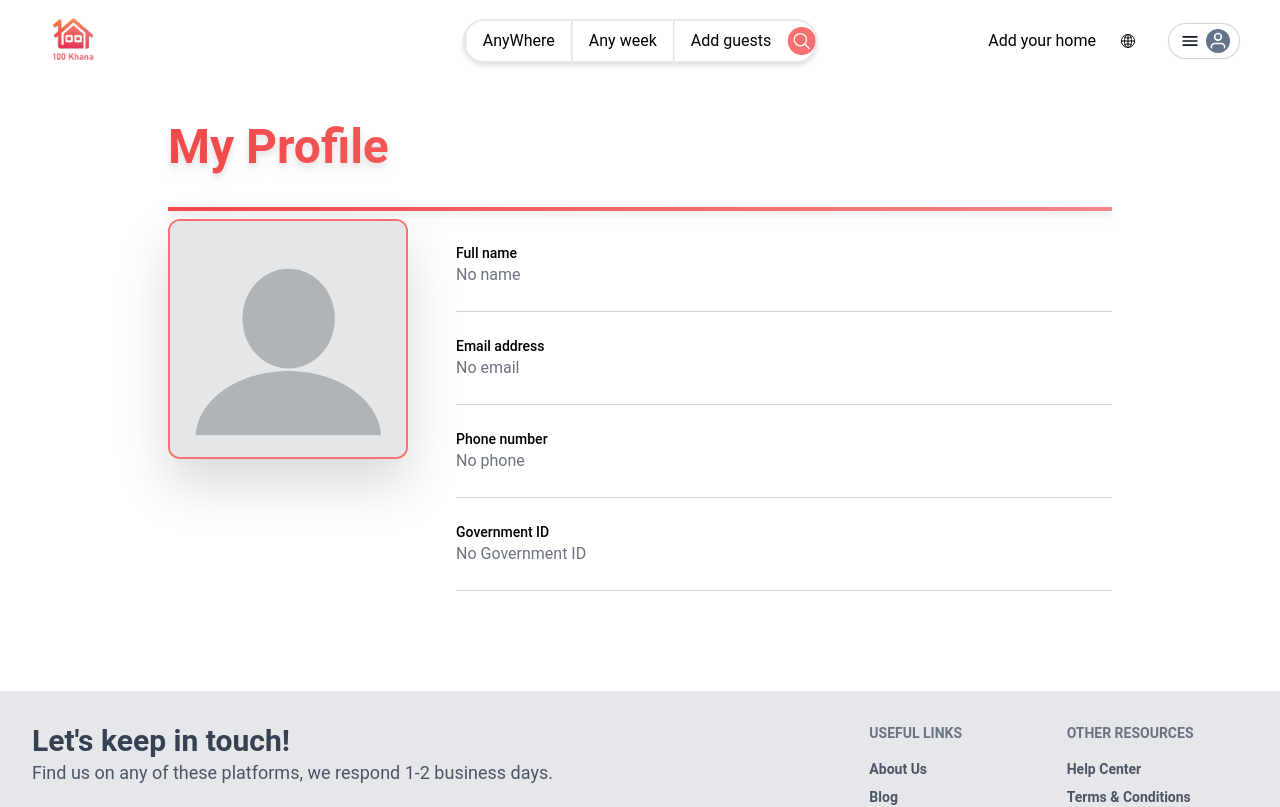
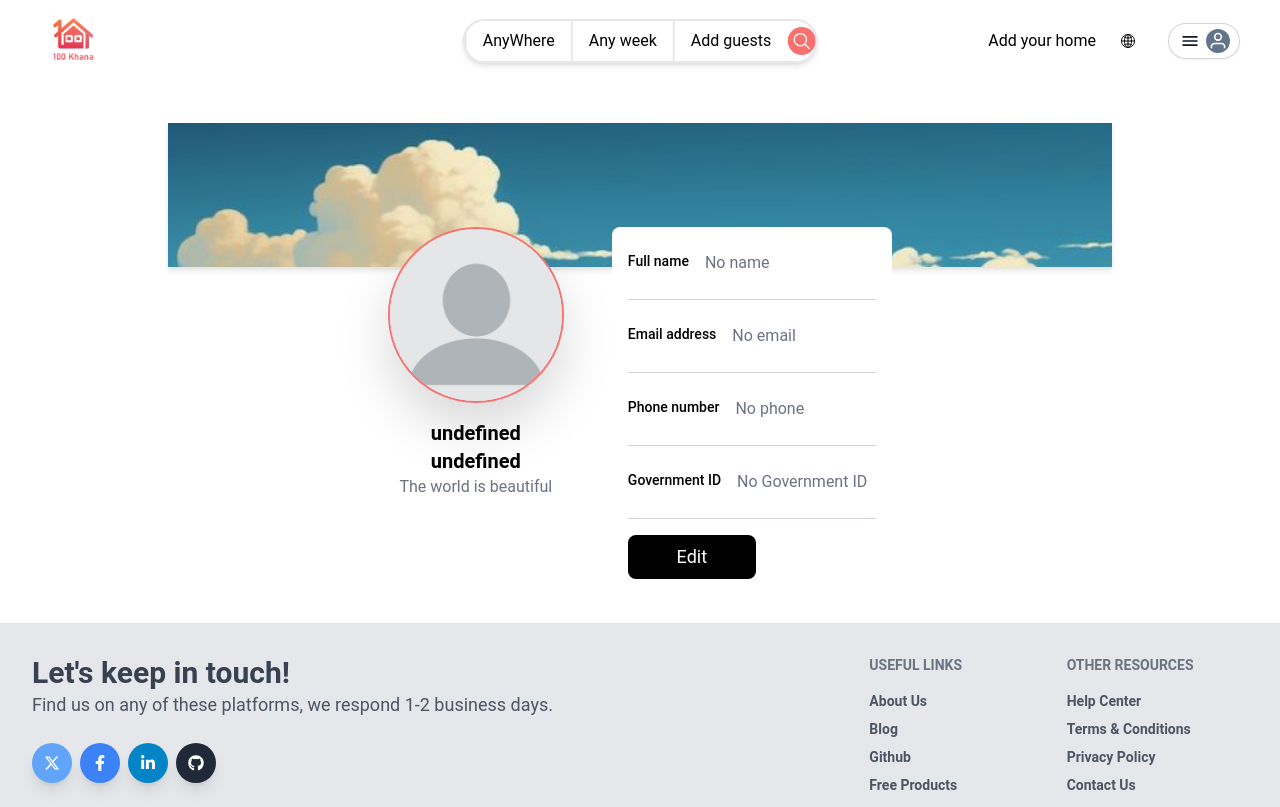
Before and after one commit to hematw/100_Khana-Frontend, a React (Vite) app: page /profile/me in a window 1280 px wide. Shown: the top 807 px of the page. Built offline with nearby package versions, Linux system fonts and the light colour scheme; no server answers; sample sign-in values are in the browser's storage; a web font is replaced by a local one.

Commit message:
axios config change & profile page layout

```diff
--- a/package.json
+++ b/package.json
@@ -4,7 +4,7 @@
   "version": "0.0.0",
   "type": "module",
   "scripts": {
-    "dev": "vite",
+    "dev": "tsx watch ./app.ts",
     "build": "tsc -b && vite build",
     "lint": "eslint .",
     "preview": "vite preview"
--- a/src/axios.ts
+++ b/src/axios.ts
@@ -1,6 +1,6 @@
-import axios from "axios";
+import axios, { AxiosError, AxiosResponse } from "axios";
 
-const axiosInstance = axios.create({
+const axiosIns = axios.create({
   baseURL: import.meta.env.VITE_API_URL,
   headers: {
     Authorization: localStorage.getItem("token")
@@ -10,4 +10,16 @@ const axiosInstance = axios.create({
   withCredentials: true,
 });
 
-export default axiosInstance;
+axiosIns.interceptors.response.use(
+  (response: AxiosResponse) => {
+    if (response.status == 401) {
+      localStorage.removeItem("token");
+    }
+    return response;
+  },
+  (err: AxiosError) => {
+    return Promise.reject(err);
+  }
+);
+
+export default axiosIns;
--- a/src/components/ProfileImage.tsx
+++ b/src/components/ProfileImage.tsx
@@ -18,15 +18,15 @@ export default function ProfileImage({
 }: ProfileImageProps) {
   return (
     <div>
-      <div className="w-60 h-60 relative">
+      <div className="w-44 h-44 relative">
         <img
           src={image}
           alt={`${username}'s profile`}
-          className="w-full h-full object-cover drop-shadow-2xl border-2 border-red-400 rounded-xl"
+          className="rounded-full overflow-hidden w-full h-full object-cover drop-shadow-2xl border-2 border-red-400"
         />
         {isOnEdit && (
           <div>
-            <label className="inline-flex justify-center items-center bg-black/50 text-white absolute bottom-0 right-0 w-10 h-10 rounded-ss-2xl rounded-ee-lg cursor-pointer">
+            <label className="inline-flex justify-center items-center bg-black/50 text-white absolute bottom-0 right-0 w-10 h-10 rounded-full cursor-pointer">
               <span>
                 <FaUpload />
               </span>
@@ -38,7 +38,7 @@ export default function ProfileImage({
                 onChange={onChange} // Handle file input change
               />
             </label>
-            <label className="inline-flex justify-center items-center bg-black/50 text-white absolute bottom-0 left-0 w-10 h-10 rounded-se-2xl rounded-es-lg cursor-pointer">
+            <label className="inline-flex justify-center items-center bg-black/50 text-white absolute bottom-0 left-0 w-10 h-10 rounded-full cursor-pointer">
               <span>
                 <FaCamera />
               </span>
--- a/src/pages/Profile.tsx
+++ b/src/pages/Profile.tsx
@@ -3,7 +3,7 @@ import Button from "../components/Button";
 import ProfileImage from "../components/ProfileImage";
 import { FaRegSave } from "react-icons/fa";
 import { useForm, SubmitHandler } from "react-hook-form";
-import axiosInstance from "../axios";
+import axiosIns from "../axios";
 import Input from "../components/Input";
 import InputGroup from "../components/InputGroup";
 
@@ -36,11 +36,11 @@ export default function Profile() {
 
   useEffect(() => {
     async function getProfile() {
-      const { data } = await axiosInstance("/profile/me", {
+      const { data } = await axiosIns("/profile/me", {
         withCredentials: true,
       });
       console.log(data);
-      setProfileData({ ...data.profile, email: data.profile?.userId?.email });
+      setProfileData({ ...data, email: data?.userId?.email });
       reset({ ...data.profile, email: data.profile?.userId?.email });
     }
     getProfile();
@@ -51,6 +51,8 @@ export default function Profile() {
       setSelectedFile(e.target.files[0]); // Store the selected file in state
     }
   };
+
+  console.log("profileData", profileData)
 
   const onSubmit: SubmitHandler<IProfile> = async (values) => {
     setIsLoading(true);
@@ -67,12 +69,9 @@ export default function Profile() {
         console.log(selectedFile);
       }
       console.log(formData.get("profileImage"));
-      const { status, data } = await axiosInstance.patch(
+      const { status, data } = await axiosIns.patch(
         "/profile/update",
         formData,
-        {
-          withCredentials: true,
-        }
       );
       if (status == 200) {
         setProfileData({ ...data, email: data?.userId?.email });
@@ -91,12 +90,15 @@ export default function Profile() {
       <div className="flex p-10 max-w-5xl m-auto">
         <div className=" w-full">
           <div className="flex flex-col">
-            <h2 className="bg-gradient bg-clip-text text-transparent text-5xl font-semibold inline-block drop-shadow-lg">
+            {/* <h2 className="bg-gradient bg-clip-text text-transparent text-5xl font-semibold inline-block drop-shadow-lg">
               <span>My Profile</span>
               <span className="inline-block w-full h-1 bg-gradient"></span>
-            </h2>
+            </h2> */}
+            <div className="max-h-36 overflow-hidden drop-shadow-md ">
+              <img className="w-full h-full object-cover" src="/mock-background.jpg" alt={`${profileData.firstName} Background Photo`} />
+            </div>
           </div>
-          <div>
+          <div className="mx-auto flex justify-center">
             {editMode ? (
               <form
                 onSubmit={handleSubmit(onSubmit)}
@@ -224,15 +226,15 @@ export default function Profile() {
                     </div>
                     <div className="flex item-center gap-2">
                       <Button
-                        type="gradient"
-                        onClick={() => {}}
+                        variant="gradient"
+                        onClick={() => { }}
                         icon={<FaRegSave />}
                         disabled={isLoading}
                         className={isLoading ? "opacity-60" : ""}
                       >
                         {isLoading ? "Save..." : "Save"}
                       </Button>
-                      <Button type="dark" onClick={() => setEditMode(false)}>
+                      <Button variant="dark" onClick={() => setEditMode(false)}>
                         Cancel
                       </Button>
                     </div>
@@ -240,16 +242,22 @@ export default function Profile() {
                 </div>
               </form>
             ) : (
-              <div className="flex gap-12">
-                <ProfileImage
-                  image={profileData?.profileImage || "/profile-picture.png"}
-                  username={profileData.firstName || "No name"}
-                  isOnEdit={editMode}
-                />
+              <div className="flex gap-12 -mt-10">
+                <div className="flex flex-col items-center">
+                  <ProfileImage
+                    image={profileData?.profileImage || "/profile-picture.png"}
+                    username={profileData.firstName || "No name"}
+                    isOnEdit={editMode}
+                  />
+                  <div className="text-center mt-4">
+                    <h3 className="font-semibold text-xl">{profileData?.firstName + " " + profileData?.lastName}</h3>
+                    <p className="text-gray-500">The world is beautiful</p>
+                  </div>
 
-                <div className="w-full">
+                </div>
+                <div className="w-full bg-white px-4 rounded-lg z-10">
                   <ul className="w-5xl">
-                    <li className="border-b border-gray-300 py-6">
+                    <li className="flex gap-4 items center border-b border-gray-300 py-6">
                       <div className="flex justify-between">
                         <span className="font-medium text-sm">Full name</span>
                       </div>
@@ -260,7 +268,7 @@ export default function Profile() {
                       </p>
                     </li>
 
-                    <li className="border-b border-gray-300 py-6">
+                    <li className="flex gap-4 items center border-b border-gray-300 py-6">
                       <div className="flex justify-between">
                         <span className="font-medium text-sm">
                           Email address
@@ -271,7 +279,7 @@ export default function Profile() {
                       </p>
                     </li>
 
-                    <li className="border-b border-gray-300 py-6">
+                    <li className="flex gap-4 items center border-b border-gray-300 py-6">
                       <div className="flex justify-between">
                         <span className="font-medium text-sm">
                           Phone number
@@ -282,7 +290,7 @@ export default function Profile() {
                       </p>
                     </li>
 
-                    <li className="border-b border-gray-300 py-6">
+                    <li className="flex gap-4 items center border-b border-gray-300 py-6">
                       <div className="flex justify-between">
                         <span className="font-medium text-sm">
                           Government ID
@@ -294,7 +302,7 @@ export default function Profile() {
                     </li>
                   </ul>
                   <div className="flex">
-                    <Button type="dark" onClick={() => setEditMode(true)}>
+                    <Button variant="dark" onClick={() => setEditMode(true)}>
                       Edit
                     </Button>
                   </div>
--- a/src/pages/ProtectedPages.tsx
+++ b/src/pages/ProtectedPages.tsx
@@ -3,15 +3,19 @@ import Header from "../components/Header";
 import Footer from "../components/Footer";
 
 export default function ProtectedPages() {
-  const token = localStorage.getItem("token") ;
+  const token = localStorage.getItem("token");
+
+  // if (token) {
+  //   return <Navigate to={"/login"} />
+  // }
 
   return (
     <>
       <Header />
       <main className="min-h-[540px]">
-        {/* {token ?  */}
-        <Outlet />
-        {/* : <Navigate to={"/login"} />} */}
+        {token ?
+          <Outlet />
+          : <Navigate to={"/login"} />}
       </main>
       <Footer />
     </>
--- a/src/pages/Register.tsx
+++ b/src/pages/Register.tsx
@@ -1,7 +1,7 @@
 import { useState } from "react";
 import { useForm, SubmitHandler } from "react-hook-form";
 import { useNavigate } from "react-router-dom";
-import axiosInstance from "../axios";
+import axiosIns from "../axios";
 import { AxiosError } from "axios";
 import Button from "../components/Button";
 import Input from "../components/Input";
@@ -32,15 +32,11 @@ const Register = () => {
 
   const onSubmit: SubmitHandler<RegisterFormData> = async (values) => {
     try {
-      const { data } = await axiosInstance.post("/auth/register", values, {
-        headers: {
-          "Content-Type": "application/json",
-        },
-      });
-      console.log(data);
+      const { data } = await axiosIns.post("/auth/register", values);
       localStorage.setItem("token", data.token);
       navigate("/");
     } catch (error) {
+      console.error("Error", error)
       if (error instanceof AxiosError) {
         if (error.response) {
           setServerError(error.response.data);
@@ -50,7 +46,6 @@ const Register = () => {
             message: "Something went wrong! please try again",
             duplicateField: "",
           });
-          console.log(error.message);
         }
       }
     }
```
Also changed, not shown: public/mock-background.jpg (added).
